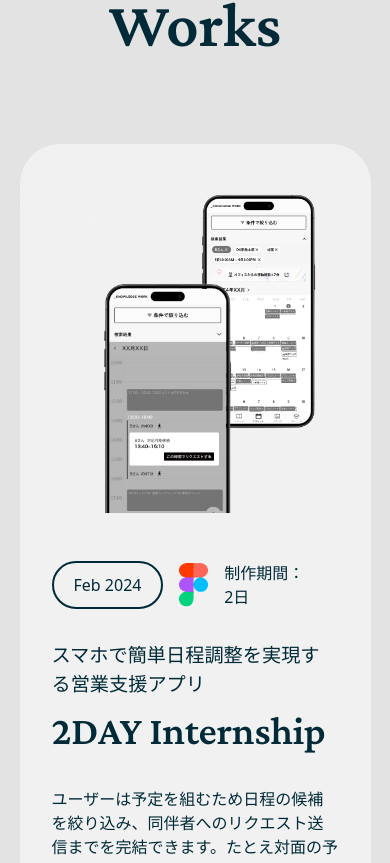
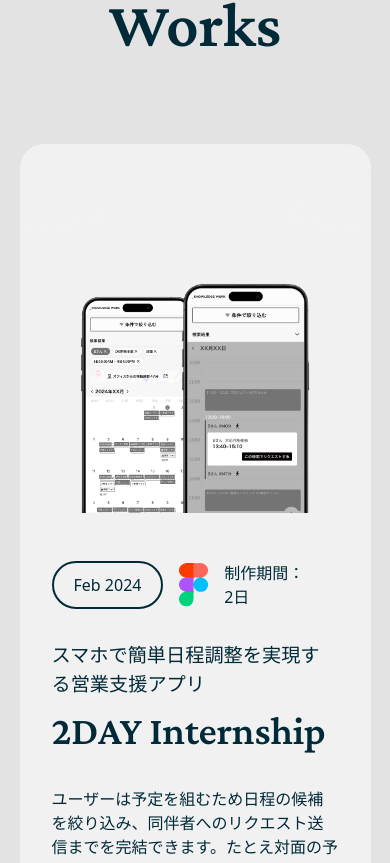
Before and after one commit to iori73/Portfolio6, a React (Vite) app: page / in a window 390 px wide. Shown: the part 2101-2964 px from the top of the page. Built offline with nearby package versions, Linux system fonts and the light colour scheme; no server answers; a web font is replaced by a local one.

Commit message:
Fix positions of images

```diff
--- a/src/components/css/Works.css
+++ b/src/components/css/Works.css
@@ -1,10 +1,12 @@
+/** @format */
+
 .works {
   position: relative;
   box-sizing: border-box;
   /* padding: 6rem 0; */
   width: 100%;
   margin: 0;
-  border-radius: 40px;
+  border-radius: 24px;
   overflow: hidden;
 }
 
@@ -24,7 +26,7 @@
   padding: 3rem;
   z-index: 9;
   position: relative;
-  border-radius: 40px;
+  border-radius: 24px;
   overflow: visible;
 
   background-color: #ffffff7d;
@@ -48,14 +50,14 @@
   margin: 0;
   overflow: visible;
   /* border: 2px solid #fff; */
-  border-radius: 40px;
+  border-radius: 24px;
 }
 
 .works-img1 {
   width: 35%;
   height: auto;
   position: absolute;
-  top: -10vh;
+  top: -30vh;
   left: 10%;
   z-index: 10;
 }
@@ -64,11 +66,10 @@
   width: 40%;
   height: auto;
   position: absolute;
-  top: 0vh;
+  top: -20vh;
   left: 40%;
   z-index: 9;
 }
-
 
 /* knowledge work */
 .works__work.wk-internship {
@@ -76,16 +77,14 @@
 }
 
 .wk-internship .work-img-container .works-img1 {
-  top: -10vh;
-  left: 52%;
+  /* top: -40vh;
+  left: 52%; */
 }
 
 .wk-internship .work-img-container .works-img2 {
-  top: 0vh;
-  left: 18%;
+  /* top: -30vh;
+  left: 18%; */
 }
-
-
 
 /* money forest */
 .works__work.money-forest {
@@ -93,13 +92,13 @@
 }
 
 .money-forest .work-img-container .works-img1 {
-  top: -4vh;
+  /* top: -4vh; */
   left: 52%;
 }
 
 /* ホーム */
 .money-forest .work-img-container .works-img2 {
-  top: 0vh;
+  /* top: 0vh; */
   left: 18%;
 }
 
@@ -195,7 +194,7 @@
 }
 
 .arrow-container:hover {
-  background-color: #065D44;
+  background-color: #065d44;
   opacity: 1;
   border-radius: 100%;
   transition: all 0.3s ease;
@@ -209,21 +208,19 @@
 }
 
 .arrow-text-container > p > small {
-  opacity: .8;
+  opacity: 0.8;
 }
-
 
 .arrow-rect {
   transition: all 0.3s ease;
 }
 
 .arrow-container:hover .arrow-rect {
-  fill: #065D44;
+  fill: #065d44;
 }
 
 .arrow-border {
   transition: all 0.3s ease;
-
 }
 
 .arrow-container:hover .arrow-border {
@@ -232,7 +229,6 @@
 
 .arrow-path {
   transition: all 0.3s ease;
-
 }
 
 .arrow-container:hover .arrow-path {
@@ -267,7 +263,7 @@
     width: 40%;
     height: auto;
     position: absolute;
-    top: −10vh;
+    top: 2vh;
     left: 10%;
     z-index: 10;
   }
@@ -281,7 +277,7 @@
     z-index: 9;
   }
 
-    .works__work.wk-internship {
+  .works__work.wk-internship {
     flex-direction: column;
   }
 
@@ -289,19 +285,12 @@
     flex-direction: column;
   }
 
-  .money-forest .work-img-container .works-img1 {
-    top: -4vh;
-    left: 52%;
-  }
+
 
   /* ホーム */
   .money-forest .work-img-container .works-img2 {
-    top: 0vh;
     left: 10%;
   }
-
-
-
 
   .work-text {
     width: 100%;
@@ -323,11 +312,9 @@
     white-space: nowrap;
   }
 
-
-.work-tool-logo {
-  width: 10%;
-}
-
+  .work-tool-logo {
+    width: 10%;
+  }
 
   .work-period {
     flex-direction: column;
@@ -349,8 +336,6 @@
     padding: 0.5rem 1rem;
   }
 
-
-
   .work-text-sent {
     width: 100%;
     padding: 0;
@@ -359,10 +344,8 @@
 
   .arrow-adjust {
     transform: translate(0%, 0%);
+  }
 }
-
-}
-
 
 /* 日英翻訳toggle */
 .dn-in-pc {
@@ -387,5 +370,4 @@
   .dn-in-sp {
     display: none;
   }
-
 }
--- a/src/components/css/index.css
+++ b/src/components/css/index.css
@@ -880,7 +880,7 @@ p {
 }
 
 .spline canvas {
-  border-radius: 40px;
+  border-radius: 24px;
 }
 
 .ce_text-container {
@@ -992,7 +992,7 @@ p {
 .article img {
   max-width: 100%;
   transform: translateY(2rem);
-  border-radius: 20px 20px 0 0;
+  border-radius: 24px 24px 0 0;
 }
 
 .article-text {
@@ -1002,7 +1002,7 @@ p {
   gap: 1rem;
   z-index: 2;
   background-color: rgba(255, 255, 255, 0.99);
-  border-radius: 0 0 20px 20px;
+  border-radius: 0 0 24px 24px;
 }
 
 .article-date {
@@ -1206,7 +1206,7 @@ p {
   margin: 6rem auto;
   padding: 2rem;
   background-color: #fff;
-  border-radius: 20px;
+  border-radius: 24px;
 }
 
 .medium__story:hover {
```
